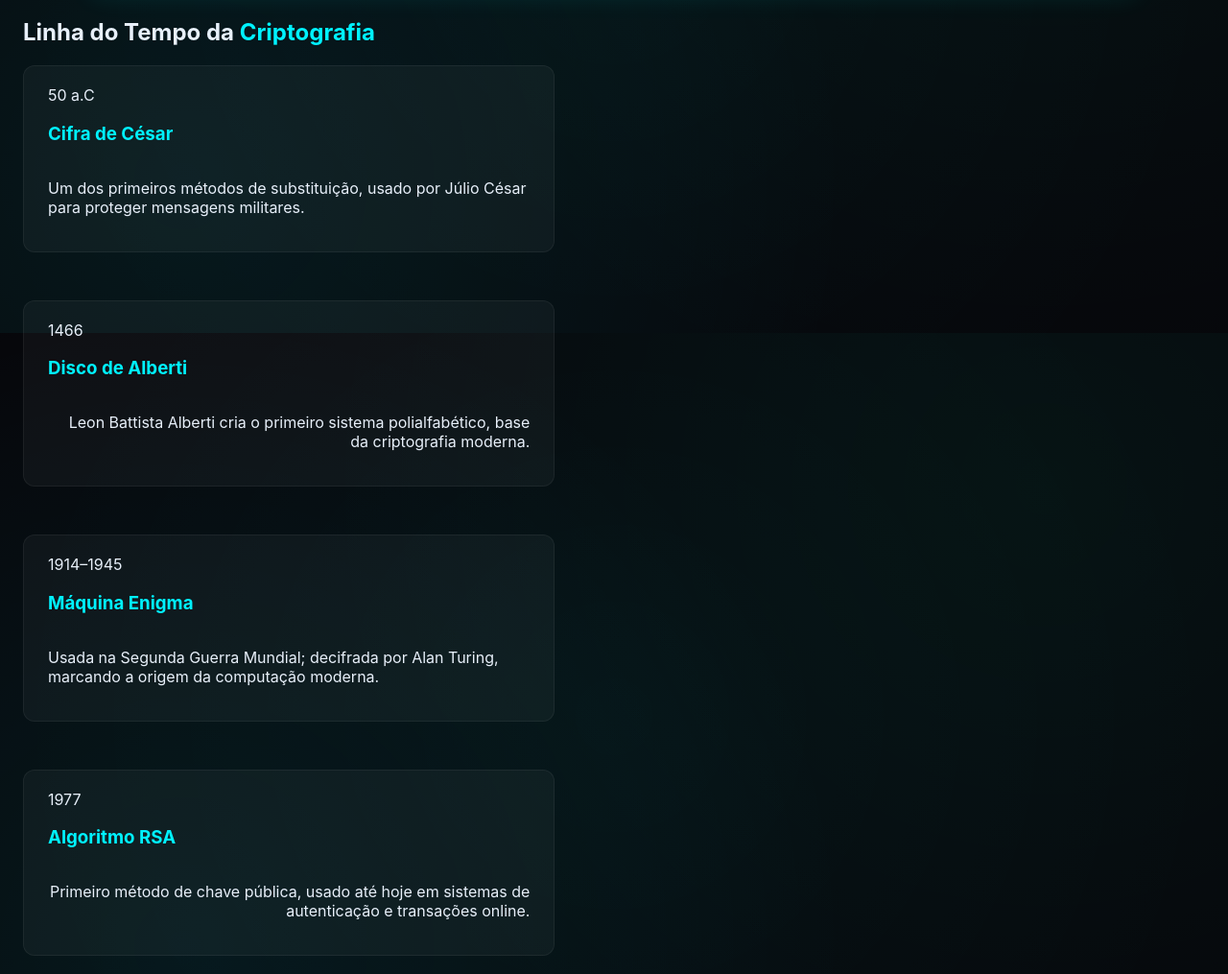
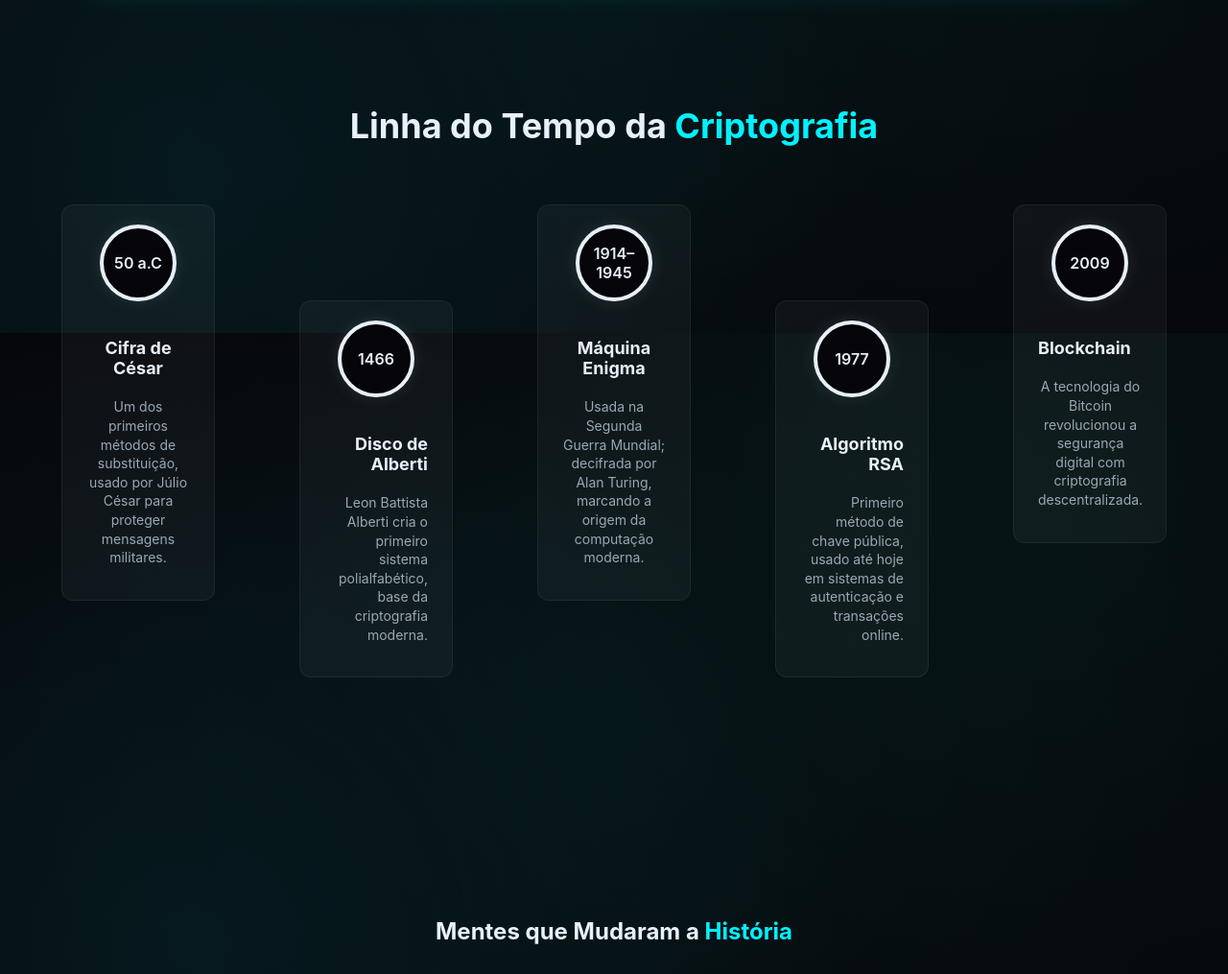
Before and after one commit to LeonardoAmad/aps-cryptolearn, a Flask app: page /historia in a window 1280 px wide; the page is wider, and only the part inside the window is pictured. Shown: the part 2053-3068 px from the top of that part at 96% size. Run offline with Flask 3, Linux system fonts and the light colour scheme; grey boxes are pictures that could not be loaded.

Commit message:
style: update style.css

```diff
--- a/static/style.css
+++ b/static/style.css
@@ -1085,3 +1085,71 @@ textarea {
   color: var(--muted);
   line-height: 1.7;
 }
+
+.timeline-modern {
+  text-align: center;
+  padding: 80px 40px;
+}
+
+.timeline-modern h1 {
+  font-size: 36px;
+  margin-bottom: 60px;
+  color: var(--text);
+}
+
+.timeline-modern span {
+  color: var(--neon-cyan);
+}
+
+.timeline-wrapper {
+  position: relative;
+  display: flex;
+  justify-content: space-between;
+  align-items: center;
+  flex-wrap: nowrap;
+  max-width: 1200px;
+  margin: 0 auto;
+}
+
+.timeline-item {
+  width: 160px;
+  position: relative;
+  text-align: center;
+  z-index: 1;
+}
+
+.timeline-item.up {
+  align-self: flex-start;
+}
+
+.timeline-item.down {
+  align-self: flex-end;
+  margin-top: 100px;
+}
+
+.circle {
+  width: 80px;
+  height: 80px;
+  margin: 0 auto 20px;
+  border: 4px solid;
+  border-radius: 50%;
+  background: var(--bg);
+  color: var(--text);
+  font-weight: 600;
+  display: flex;
+  align-items: center;
+  justify-content: center;
+  box-shadow: 0 0 18px rgba(255, 255, 255, 0.1);
+}
+
+.timeline-item h3 {
+  font-size: 18px;
+  margin-bottom: 6px;
+  color: var(--text);
+}
+
+.timeline-item p {
+  font-size: 14px;
+  color: var(--muted);
+  line-height: 1.4;
+}
```
